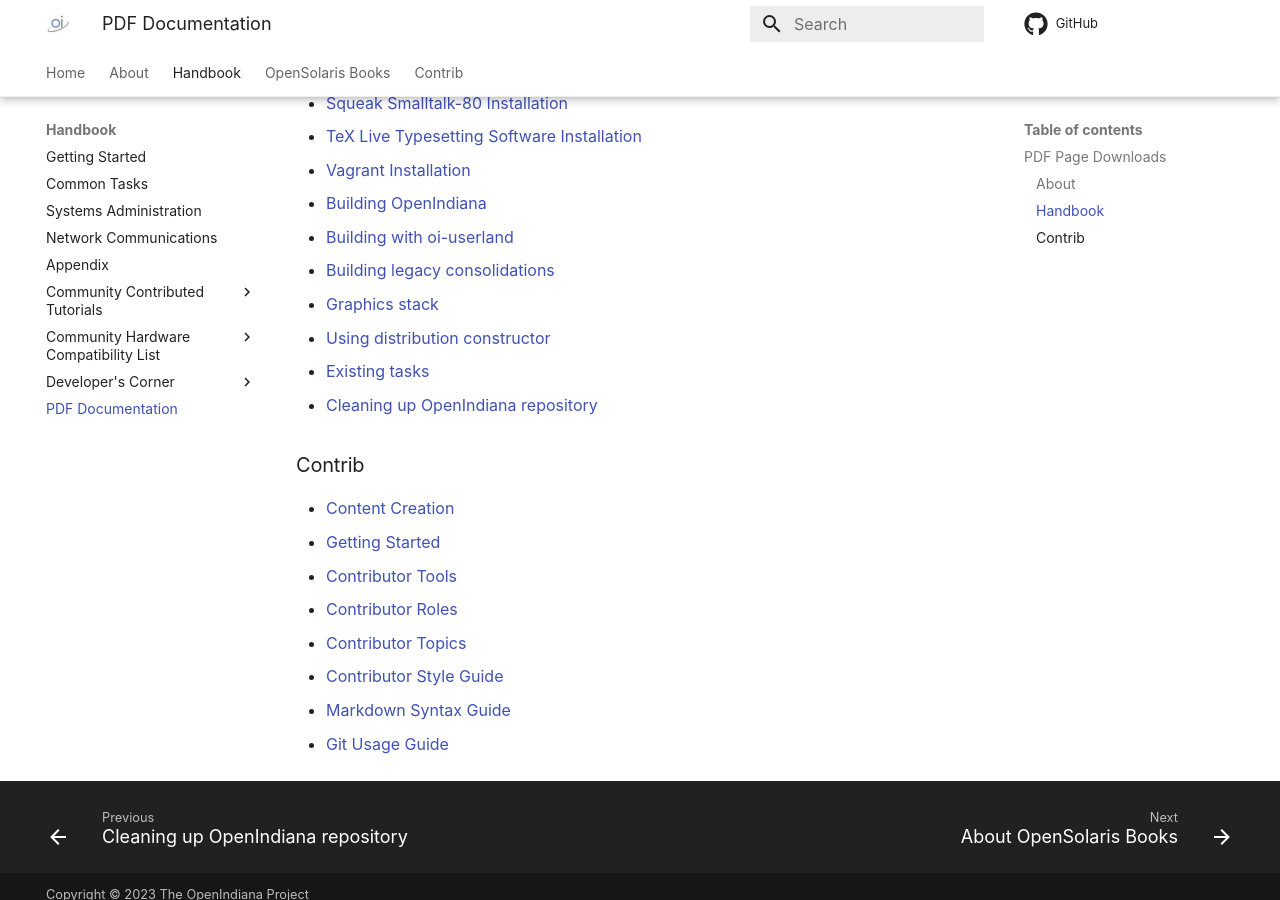
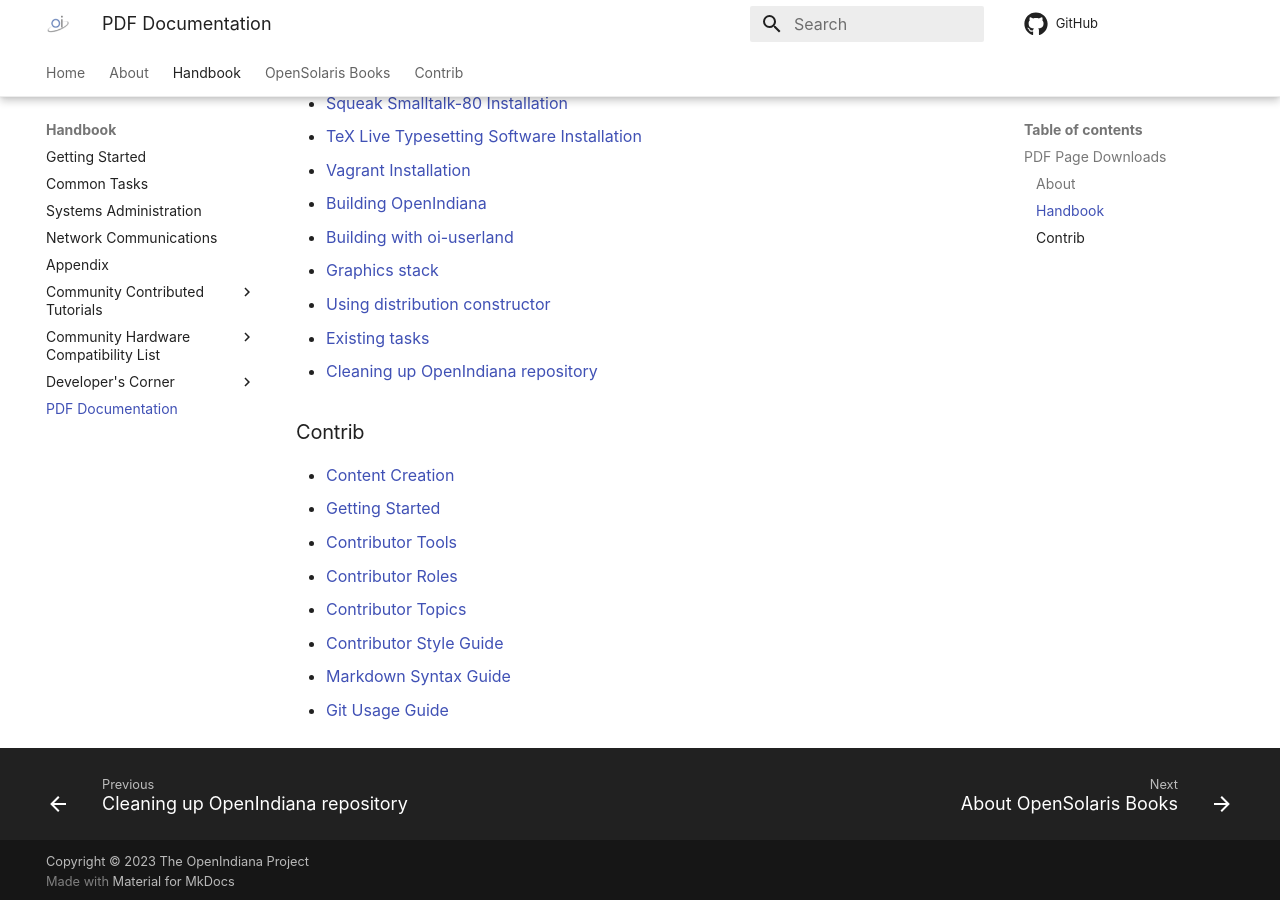
Before and after one commit to OpenIndiana/oi-docs, an MkDocs documentation site: the page built from docs/handbook/pdfdocs.md, in a window 1280 px wide and 900 px high, scrolled down 825 px. Built offline with MkDocs 1.6.1 and Material for MkDocs 9.7.7, drawn with Linux system fonts in a browser that asks for light colours; comment, search, counter and statistics services are not loaded.

Commit message:
Remove deleted page from nav
Signed-off-by: Till Wegmüller <toasterson@gmail.com>

```diff
--- a/docs/handbook/pdfdocs.md
+++ b/docs/handbook/pdfdocs.md
@@ -46,7 +46,6 @@
 - [Vagrant Installation](../pdf/handbook/community/vagrant.pdf)
 - [Building OpenIndiana](../pdf/dev/building-openindiana.pdf)
 - [Building with oi-userland](../pdf/dev/userland.pdf)
-- [Building legacy consolidations](../pdf/dev/legacy-consolidations.pdf)
 - [Graphics stack](../pdf/dev/graphics-stack.pdf)
 - [Using distribution constructor](../pdf/dev/distribution-constructor.pdf)
 - [Existing tasks](../pdf/dev/existing-tasks.pdf)
```
